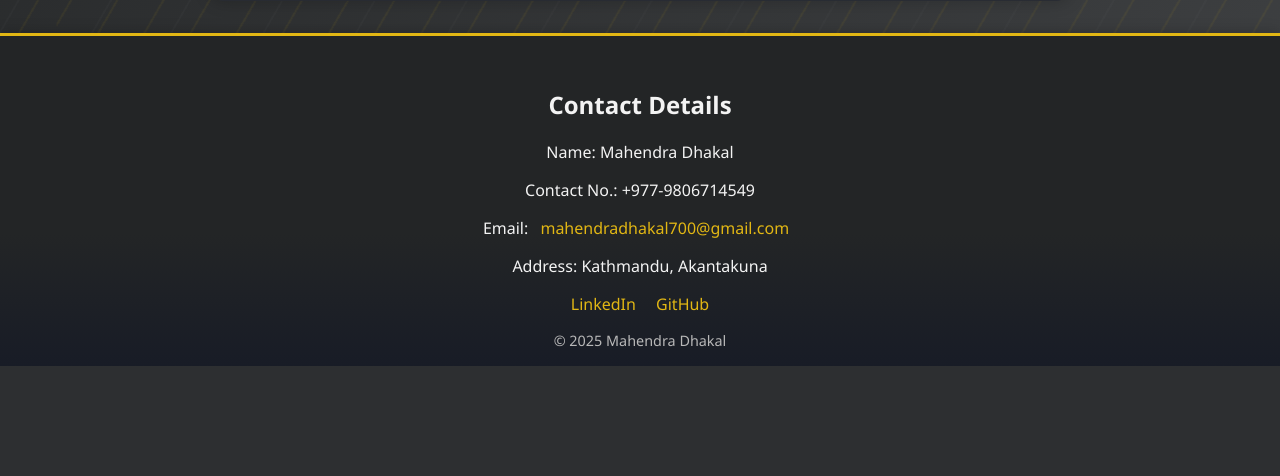
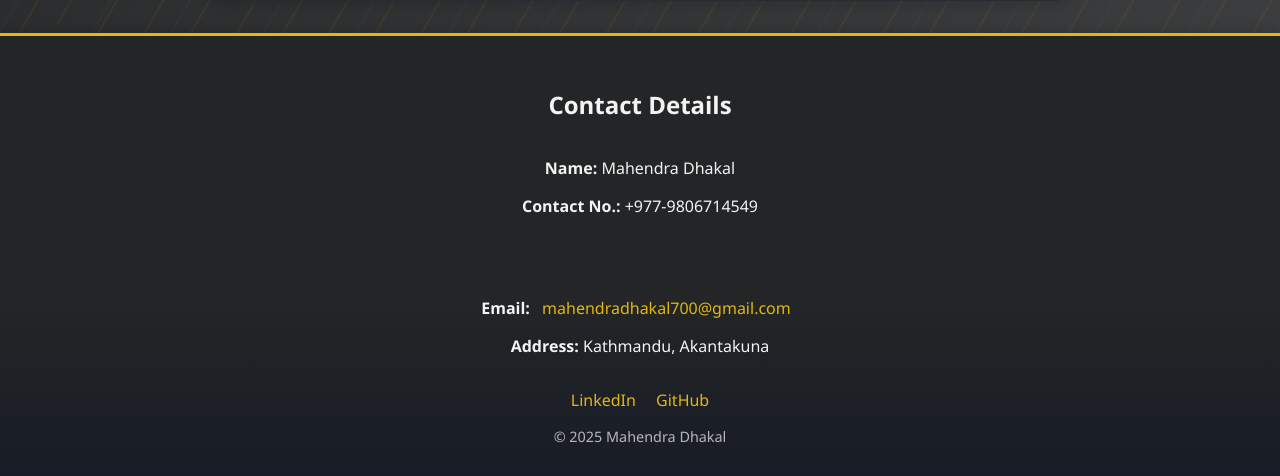
Before and after one commit to mahendra-dhakal/Personal-Portfolio, a Django app: page /blog/ in a window 1280 px wide. Shown: the part 565-1041 px from the top of the page. Before the commit the page ends 931 px from the top, so only its background shows below. Run offline with Django 5.2, Linux system fonts and the light colour scheme; data comes from the database, SQL or seed files in the repository; both versions use the stored data as it was after the commit.

Commit message:
modification done in footer part

```diff
--- a/blog/templates/list.html
+++ b/blog/templates/list.html
@@ -37,21 +37,28 @@
         <p>No blog posts available.</p>
         {% endfor %}
     </section>
-    <footer>
+    <footer id="contact">
         <div class="footer-content">
             <h2>Contact Details</h2>
-            <p>Name: Mahendra Dhakal</p>
-            <p>Contact No.: +977-9806714549</p>
-            <p>Email: <a href="mailto:mahendradhakal700@gmail.com">mahendradhakal700@gmail.com</a></p>
-            <p>Address: Kathmandu, Akantakuna</p>
+            <div class="footer-contact-row">
+                <div>
+                    <p><strong>Name:</strong> Mahendra Dhakal</p>
+                    <p><strong>Contact No.:</strong> +977-9806714549</p>
+                </div>
+                <div>
+                    <p><strong>Email:</strong> <a
+                            href="mailto:mahendradhakal700@gmail.com">mahendradhakal700@gmail.com</a>
+                    </p>
+                    <p><strong>Address:</strong> Kathmandu, Akantakuna</p>
+                </div>
+            </div>
             <div class="social-links">
-                <a href="https://www.linkedin.com/in/mahendra-dhakal-42b67a327" target="_blank">LinkedIn</a>
+                <a href="https://www.linkedin.com/in/mahendra-dhakal-42b67a327?utm_source=share&utm_campaign=share_via&utm_content=profile&utm_medium=ios_app"
+                    target="_blank">LinkedIn</a>
                 <a href="https://github.com/mahendra-dhakal" target="_blank">GitHub</a>
             </div>
         </div>
-        <div class="copyright">
-            © 2025 Mahendra Dhakal
-        </div>
+        <p class="copyright">&copy; 2025 Mahendra Dhakal</p>
     </footer>
     <script>
         document.querySelector('.menu-toggle').addEventListener('click', () => {
--- a/static/css/style.css
+++ b/static/css/style.css
@@ -197,6 +197,26 @@ footer {
     margin-top: 1rem;
 }
 
+.footer-contact-row {
+    display: flex;
+    justify-content: center;
+    gap: 3rem;
+    flex-wrap: wrap;
+    margin-bottom: 1rem;
+}
+
+.footer-contact-row > div {
+    min-width: 200px;
+}
+
+@media (max-width: 600px) {
+    .footer-contact-row {
+        flex-direction: column;
+        align-items: center;
+        gap: 0.5rem;
+    }
+}
+
 /* Add scroll offset for anchor targets so headings are visible below sticky header */
 section.card,
 section.showcase {
```
Also changed, not shown: db.sqlite3.
